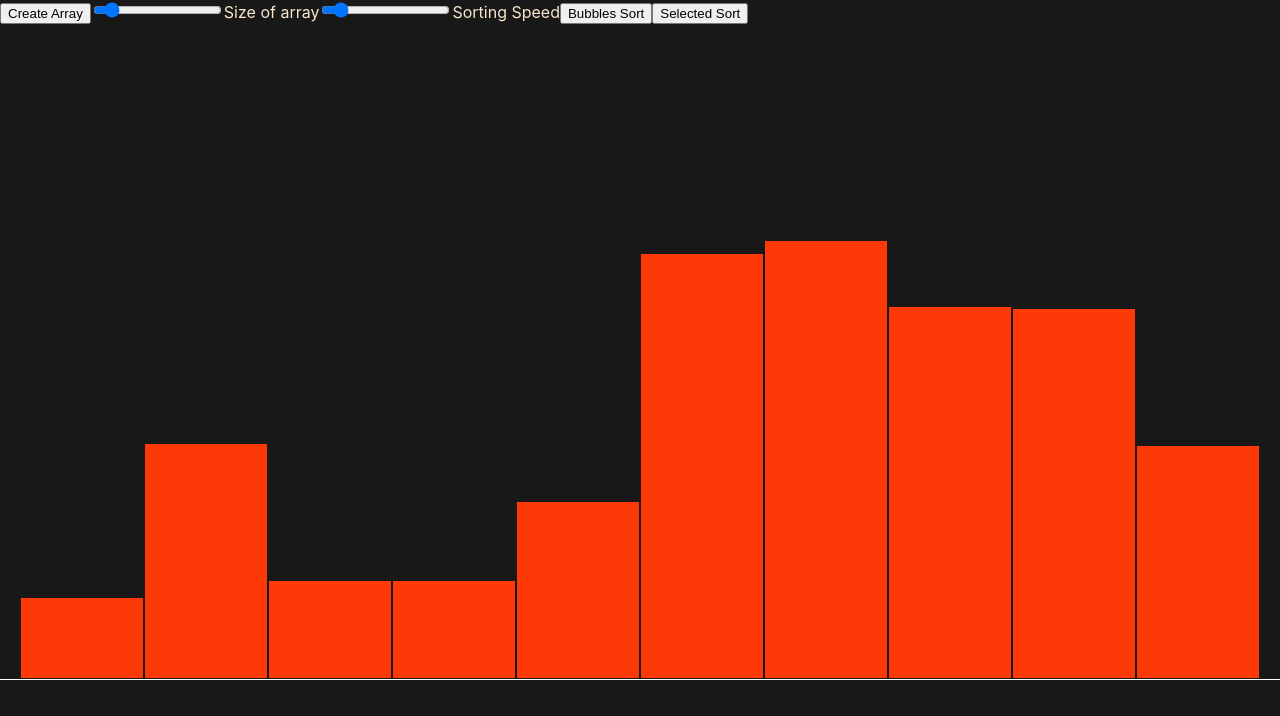
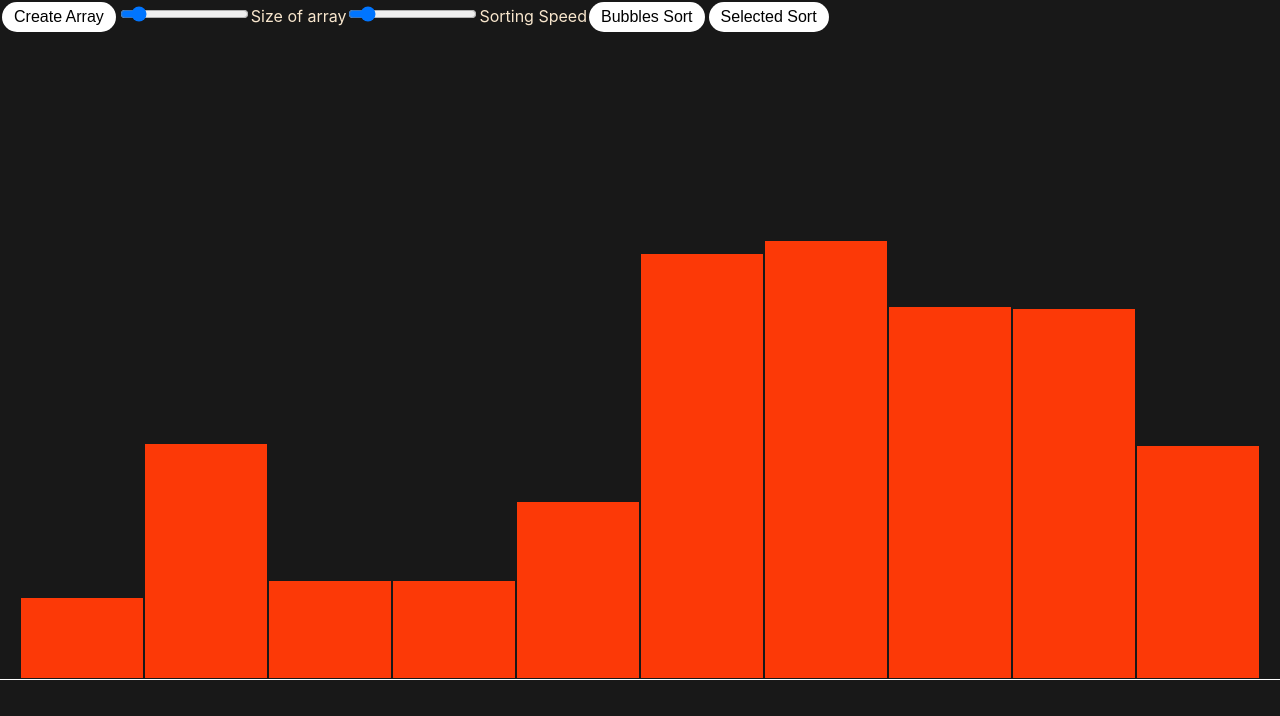
Before and after one commit to avramenkomy/sorting_algorithms, a React (Create React App) app: page / in a window 1280 px wide. Shown: the top 716 px of the page. Built offline with nearby package versions, Linux system fonts and the light colour scheme.

Commit message:
WIP: create control components for buttons

```diff
--- a/src/modules/Array/index.jsx
+++ b/src/modules/Array/index.jsx
@@ -6,6 +6,8 @@ import {
   createArrayOfNumbers,
 } from '../../utils/AuxiliaryFunctions';
 import { useResize } from '../../hooks/useResize';
+
+import Button from '../Controls/Button/Button';
 
 const ACTIVE_COLOR = 'rgb(255, 255, 255)';
 const DEFAULT_COLOR = 'rgb(252, 57, 7)';
@@ -156,12 +158,13 @@ function ArrayComponent() {
       </div>
 
       <div className="control-panel">
-        <button
+        <Button
           onClick={getNewArray}
           disabled={disabled}
+          className="reset"
         >
           Create Array
-        </button>
+        </Button>
 
         <input
           id="arrSize"
@@ -187,14 +190,16 @@ function ArrayComponent() {
         />
         <label htmlFor="speedSorting">Sorting Speed</label>
 
-        <button
+        <Button
+          className="sort"
           onClick={() => handleSortinButton('bubbles')}
           disabled={disabled}
         >
           Bubbles Sort
-        </button>
+        </Button>
 
-        <button
+        <Button
+          className="sort"
           onClick={() => {
             j = j + 1;
             handleSortinButton('selecting');
@@ -202,7 +207,7 @@ function ArrayComponent() {
           disabled={disabled}
         >
           Selected Sort
-        </button>
+        </Button>
       </div>
     </React.Fragment>
   )
--- /dev/null
+++ b/src/modules/Controls/Button/Button.jsx
@@ -0,0 +1,21 @@
+import React from 'react';
+
+import './styles.css';
+
+
+function Button(props) {
+  const { onClick, className, ...rest_props } = props;
+
+
+  return (
+    <button
+      {...rest_props}
+      onClick={ onClick }
+      className={`btn ` + className}
+    >
+      {props.children}
+    </button>
+  )
+}
+
+export default Button;
--- /dev/null
+++ b/src/modules/Controls/Button/styles.css
@@ -0,0 +1,32 @@
+.btn {
+  margin: 2px 2px;
+  padding: 6px 12px;
+  min-width: 100px;
+  background-color: white; /* Green */
+  border: none;
+  border-radius: 20px;
+  color: rgb(0, 0, 0);
+  text-align: center;
+  text-decoration: none;
+  display: inline-block;
+  font-size: 16px;
+  -webkit-transition-duration: 0.4s; /* Safari */
+  transition-duration: 0.4s;
+  cursor: pointer;
+}
+
+.btn:disabled {
+  opacity: 0.6;
+  cursor: not-allowed;
+  color: rgb(200, 200, 200);
+}
+
+.sort:hover {
+  background-color: #4CAF50;
+  color: white;
+}
+
+.reset:hover {
+  background-color: #ff6600;
+  color: white;
+}
```
